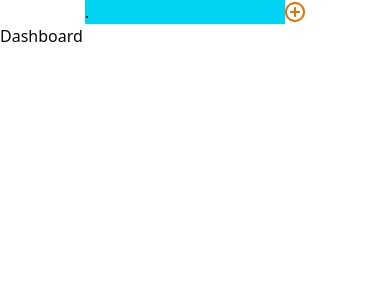
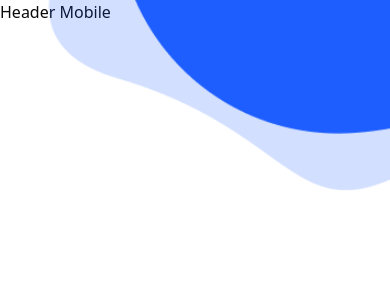
Before and after one commit to luyz-gusta/Dasa-Web, a Next.js app: page /dashboard in a window 390 px wide. Shown: the top 300 px of the page. Built offline with nearby package versions, Linux system fonts and the light colour scheme.

Commit message:
feat: adicionar contexto global e seções responsivas ao dashboard

```diff
--- /dev/null
+++ b/src/app/(protected)/dashboard/components/DesktopSection.tsx
@@ -0,0 +1,5 @@
+export default function DesktopSection( ){
+    return(
+        <></>
+    )
+}
--- /dev/null
+++ b/src/app/(protected)/dashboard/components/MobileSection.tsx
@@ -0,0 +1,10 @@
+import Image from "next/image";
+
+export default function MobileSection() {
+  return (
+    <div className="relative flex flex-col w-full min-h-screen">
+      <Image src="/bubbles.png" alt="logo" width={556} height={534} className="top-0 right-0 absolute" />
+      <nav>Header Mobile</nav>
+    </div>
+  );
+}
--- a/src/app/(protected)/dashboard/page.tsx
+++ b/src/app/(protected)/dashboard/page.tsx
@@ -1,7 +1,12 @@
+import { useGlobalContext } from "@/hooks/useGlobalContext";
+import MobileSection from "./components/MobileSection";
+import DesktopSection from "./components/DesktopSection";
+
 export default function Dashboard() {
+  const { isTablet } = useGlobalContext();
   return (
-    <main>
-      <h1>Dashboard </h1>
-    </main>
+    <>
+      {isTablet ? <MobileSection /> : <DesktopSection />}
+    </>
   );
 }
--- a/src/app/(protected)/layout.tsx
+++ /dev/null
@@ -1,19 +0,0 @@
-import Plus from "@/components/icons/Plus";
-
-export default function DashboardLayout({
-  children,
-}: Readonly<{
-  children: React.ReactNode;
-}>) {
-  return (
-    <div className="flex flex-col w-full min-h-screen">
-      <header className="flex justify-center items-center bg-background px-7 w-full">
-        <div className="bg-cyan-400 w-[200px] h-full">.</div>
-        <span className="text-amber-600">
-          <Plus />
-        </span>
-      </header>
-      {children}
-    </div>
-  );
-}
--- a/src/app/layout.tsx
+++ b/src/app/layout.tsx
@@ -1,6 +1,7 @@
 import type { Metadata } from "next";
 import "@/app/globals.css";
 import "@/app/style.css";
+import GlobalProvider from "@/contexts/GlobalContext";
 
 export const metadata: Metadata = {
   title: "StockExpress",
@@ -15,7 +16,9 @@ export default function RootLayout({
   return (
     <html lang="pt-br">
       <body suppressHydrationWarning className={`antialiased`}>
-        {children}
+        <GlobalProvider>
+          {children}
+        </GlobalProvider>
       </body>
     </html>
   );
--- /dev/null
+++ b/src/contexts/GlobalContext.tsx
@@ -0,0 +1,44 @@
+'use client'
+import { createContext, ReactNode, useEffect, useState } from "react";
+
+interface GlobalProviderProps {
+  children: ReactNode;
+}
+
+export interface GlobalContextType {
+  isTablet: boolean;
+  setIsTablet: (isTablet: boolean) => void;
+
+  isMobile: boolean;
+  setIsMobile: (isMobile: boolean) => void;
+}
+
+export const GlobalContext = createContext<GlobalContextType | undefined>(
+  undefined
+);
+
+export default function GlobalProvider({ children }: GlobalProviderProps) {
+  const [isTablet, setIsTablet] = useState<boolean>(window.innerWidth <= 1024);
+  const [isMobile, setIsMobile] = useState<boolean>(window.innerWidth <= 768);
+
+  useEffect(() => {
+    const handleResize = () => {
+      setIsTablet(window.innerWidth <= 1024);
+      setIsMobile(window.innerWidth <= 768);
+    };
+
+    window.addEventListener("resize", handleResize);
+    return () => window.removeEventListener("resize", handleResize);
+  }, []);
+
+  const values: GlobalContextType = {
+    isTablet,
+    setIsTablet,
+    isMobile,
+    setIsMobile
+  };
+
+  return (
+    <GlobalContext.Provider value={values}>{children}</GlobalContext.Provider>
+  );
+}
--- /dev/null
+++ b/src/hooks/useGlobalContext.ts
@@ -0,0 +1,11 @@
+'use client'
+import { GlobalContext, GlobalContextType } from "@/contexts/GlobalContext";
+import { useContext } from "react";
+
+export function useGlobalContext(): GlobalContextType {
+  const context = useContext(GlobalContext);
+  if (!context) {
+    throw new Error("useGlobal must be used within a GlobalProvider");
+  }
+  return context;
+}
--- /dev/null
+++ b/src/utils/device.ts
@@ -0,0 +1,52 @@
+import { headers } from "next/headers";
+
+interface DeviceInfo {
+  isMobile: boolean;
+  isTablet: boolean;
+  isDesktop: boolean;
+  deviceType: "mobile" | "tablet" | "desktop";
+  userAgent: string;
+}
+
+export async function device(): Promise<DeviceInfo> {
+  const headersList = await headers();
+  const userAgent = headersList.get("user-agent") || "";
+
+  const tabletPatterns = [
+    /iPad/i,
+    /Android(?=.*\bTablet\b)/i,
+    /Windows(?=.*\bTouch\b)(?=.*\bTablet\b)/i,
+    /Kindle/i,
+    /Silk/i,
+    /PlayBook/i,
+  ];
+
+  const mobilePatterns = [
+    /Android(?!.*Tablet)/i,
+    /webOS/i,
+    /iPhone/i,
+    /iPod/i,
+    /BlackBerry/i,
+    /Windows Phone/i,
+    /Opera Mini/i,
+    /IEMobile/i,
+    /Mobile(?!.*Tablet)/i,
+  ];
+
+  const isTablet = tabletPatterns.some((pattern) => pattern.test(userAgent));
+  const isMobile =
+    !isTablet && mobilePatterns.some((pattern) => pattern.test(userAgent));
+  const isDesktop = !isMobile && !isTablet;
+
+  let deviceType: "mobile" | "tablet" | "desktop" = "desktop";
+  if (isMobile) deviceType = "mobile";
+  else if (isTablet) deviceType = "tablet";
+
+  return {
+    isMobile,
+    isTablet,
+    isDesktop,
+    deviceType,
+    userAgent,
+  };
+}
```
Also changed, not shown: src/components/common/Button.tsx (deleted, +0 -8 lines), public/bubbles.png (added).
